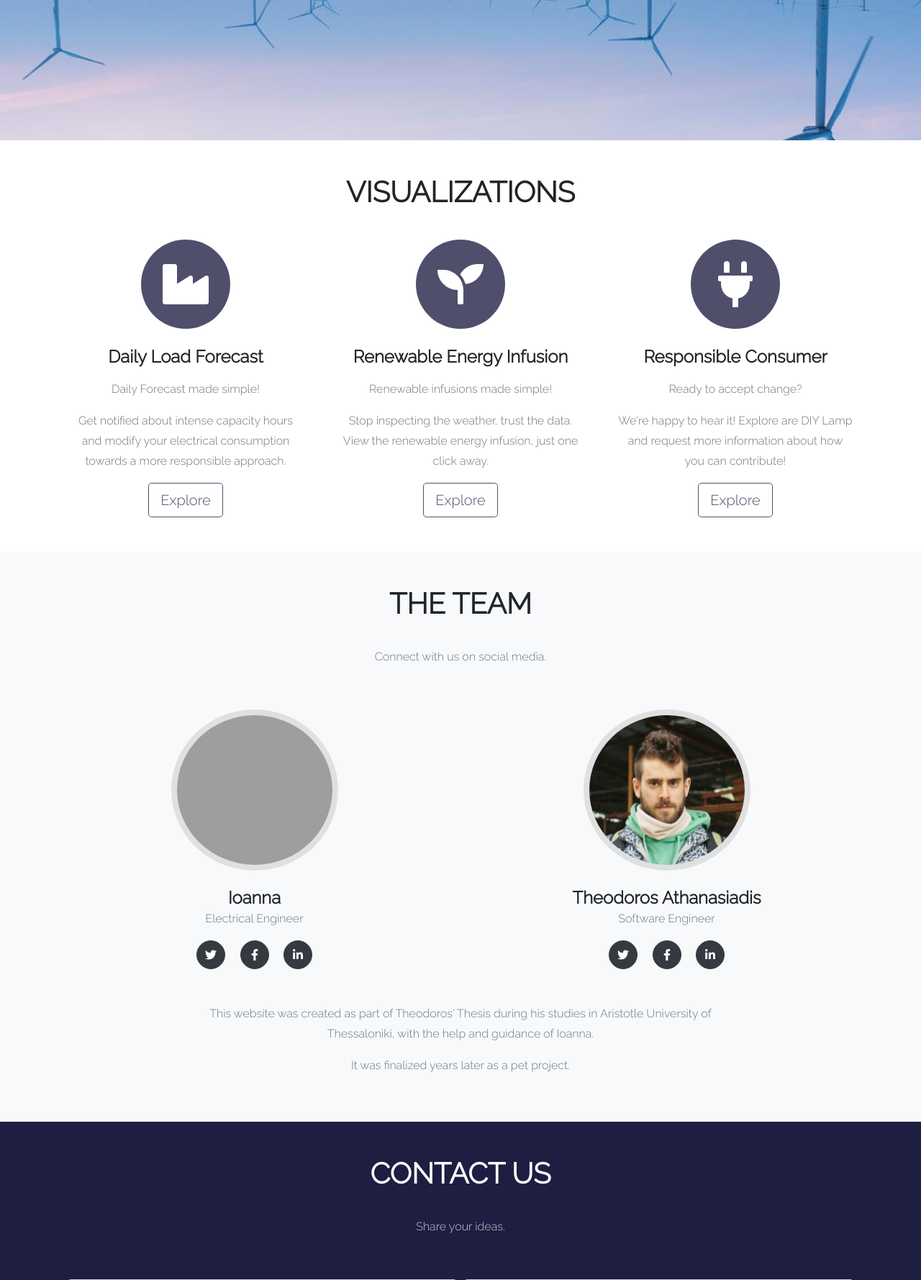
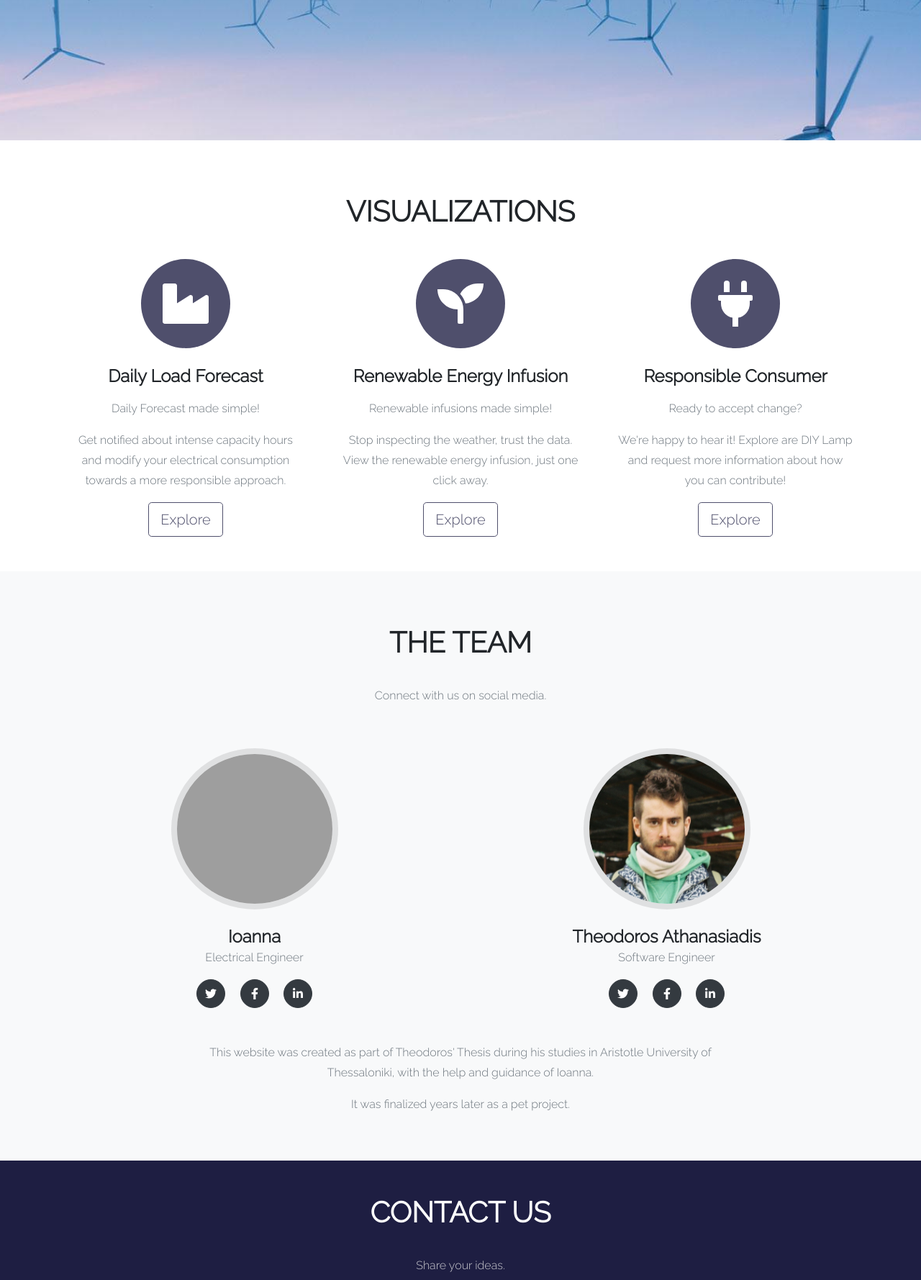
Before and after one commit to theodorju/ewire, a Flask app: template templates/index.html in a window 1280 px wide. Shown: the part 613-2392 px from the top of the page at 72% size. Run offline with Flask 2, Linux system fonts and the light colour scheme; the template is opened without the code that fills it, so the values that code supplies are empty; some web fonts are replaced; grey boxes are pictures that could not be loaded.

Commit message:
Moved styles.css to static folder

```diff
--- a/static/css/styles.css
+++ b/static/styles.css
@@ -254,7 +254,7 @@ header.masthead {
   padding-bottom: 6rem;
   text-align: center;
   color: #fff;
-  background-image: url("../assets/img/header-bg.jpg");
+  background-image: url("assets/img/header-bg.jpg");
   background-repeat: no-repeat;
   background-attachment: scroll;
   background-position: center center;
@@ -295,6 +295,14 @@ header.masthead .masthead-heading {
     line-height: 4.5rem;
     margin-bottom: 4rem;
   }
+}
+
+#visualizations{
+  padding-top: 75px;
+}
+
+#team{
+  padding-top: 75px;
 }
 
 .team-member {
@@ -391,3 +399,7 @@ textarea.form-control{
   visibility: visible;
   color: red;
 }
+
+#daily-load-grid {
+  padding-top:80px;
+}
```
